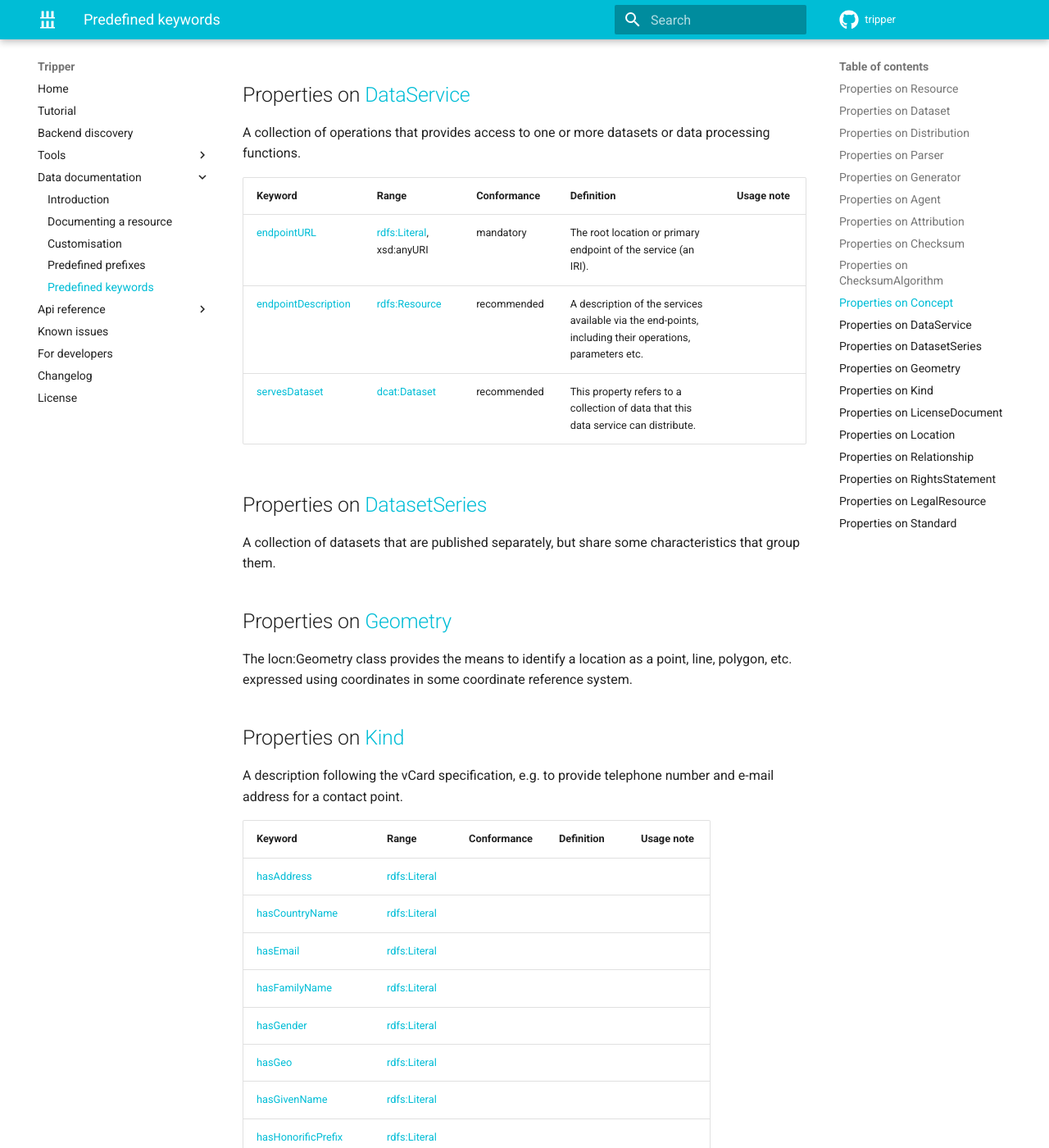
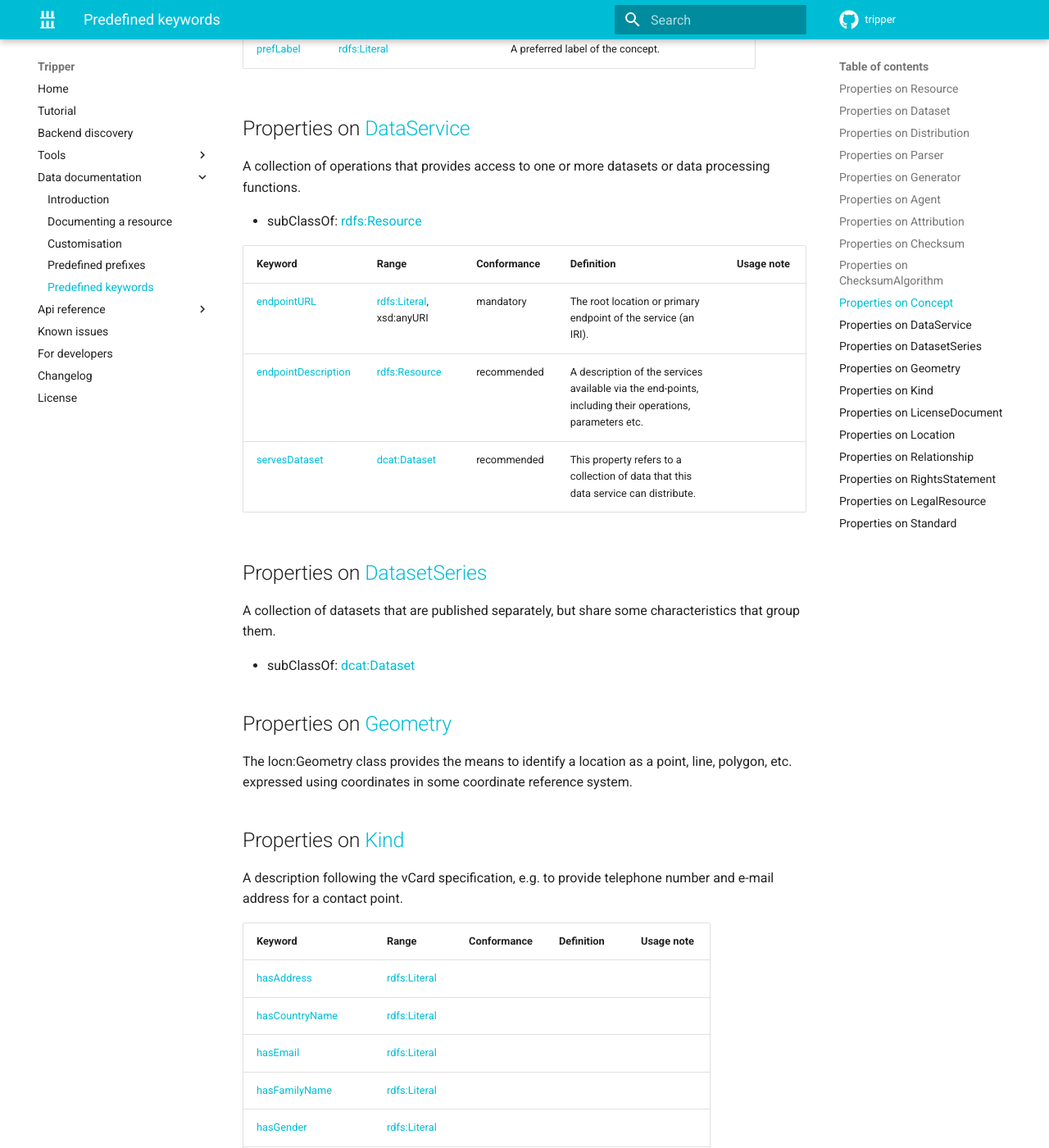
Before and after one commit to EMMC-ASBL/tripper, an MkDocs documentation site: the page built from docs/datadoc/keywords.md, in a window 1280 px wide and 1400 px high, scrolled down 13385 px. Shown: the whole window at 82% size. Built offline with MkDocs 1.6.1 and Material for MkDocs 9.7.7, drawn with Linux system fonts in a browser that asks for light colours; comment, search, counter and statistics services are not loaded; the version menu is left out; some of the changed text lies outside the part shown.

Commit message:
Fixed misspelled subClassOf keywords

```diff
--- a/docs/datadoc/keywords.md
+++ b/docs/datadoc/keywords.md
@@ -72,6 +72,8 @@ A collection of data, published or curated by an agent, and available for access
 ## Properties on [Distribution]
 A physical embodiment of the Dataset in a particular format.
 
+- subClassOf: [dcat:Resource]
+
 | Keyword          | Range                                   | Conformance | Definition                                                                                                                                                         | Usage note                                                                                                                                                                |
 | ---------------- | --------------------------------------- | ----------- | ------------------------------------------------------------------------------------------------------------------------------------------------------------------ | ------------------------------------------------------------------------------------------------------------------------------------------------------------------------- |
 | [accessURL]      | [rdfs:Resource]                         | mandatory   | A URL that gives access to a Distribution of the Dataset.                                                                                                          | The resource at the access URL may contain information about how to get the Dataset.                                                                                      |
@@ -148,6 +150,8 @@ An idea or notion; a unit of thought.
 ## Properties on [DataService]
 A collection of operations that provides access to one or more datasets or data processing functions.
 
+- subClassOf: [rdfs:Resource]
+
 | Keyword               | Range                      | Conformance | Definition                                                                                              | Usage note |
 | --------------------- | -------------------------- | ----------- | ------------------------------------------------------------------------------------------------------- | ---------- |
 | [endpointURL]         | [rdfs:Literal], xsd:anyURI | mandatory   | The root location or primary endpoint of the service (an IRI).                                          |            |
@@ -157,6 +161,8 @@ A collection of operations that provides access to one or more datasets or data
 
 ## Properties on [DatasetSeries]
 A collection of datasets that are published separately, but share some characteristics that group them.
+
+- subClassOf: [dcat:Dataset]
 
 
 ## Properties on [Geometry]
@@ -346,6 +352,7 @@ A standard or other specification to which a resource conforms.
 [rdfs:Literal]: http://www.w3.org/2000/01/rdf-schema#Literal
 [mappingFormat]: https://w3id.org/emmo/domain/oteio#mappingFormat
 [rdfs:Literal]: http://www.w3.org/2000/01/rdf-schema#Literal
+[dcat:Resource]: http://www.w3.org/ns/dcat#Resource
 [Distribution]: http://www.w3.org/ns/dcat#Distribution
 [accessService]: http://www.w3.org/ns/dcat#accessService
 [dcat:DataSetvice]: http://www.w3.org/ns/dcat#DataSetvice
@@ -400,12 +407,14 @@ A standard or other specification to which a resource conforms.
 [Concept]: http://www.w3.org/2004/02/skos/core#Concept
 [prefLabel]: http://www.w3.org/2004/02/skos/core#prefLabel
 [rdfs:Literal]: http://www.w3.org/2000/01/rdf-schema#Literal
+[rdfs:Resource]: http://www.w3.org/2000/01/rdf-schema#Resource
 [DataService]: http://www.w3.org/ns/dcat#DataService
 [endpointDescription]: http://www.w3.org/ns/dcat#endpointDescription
 [rdfs:Resource]: http://www.w3.org/2000/01/rdf-schema#Resource
 [endpointURL]: http://www.w3.org/ns/dcat#endpointURL
 [rdfs:Literal]: http://www.w3.org/2000/01/rdf-schema#Literal
 [servesDataset]: http://www.w3.org/ns/dcat#servesDataset
+[dcat:Dataset]: http://www.w3.org/ns/dcat#Dataset
 [dcat:Dataset]: http://www.w3.org/ns/dcat#Dataset
 [DatasetSeries]: http://www.w3.org/ns/dcat#DatasetSeries
 [Geometry]: http://www.w3.org/ns/locn#Geometry
```
Also changed, not shown: other parts of docs/datadoc/keywords.md (+2 -2 lines), 1 other file.
